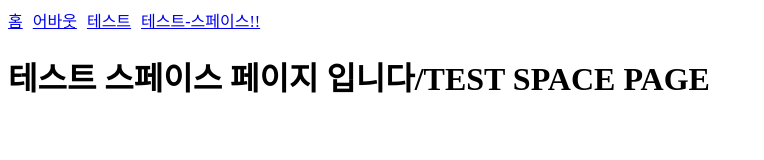
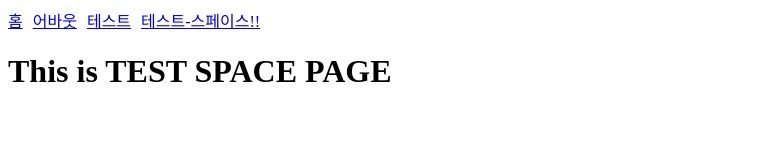
Before and after one commit to brightGarden02/my-blog-2022-06-29, a Gatsby site: page /test-space in a window 1280 px wide. Shown: the whole page, without its empty margins (0-764 px from the left). Built offline with nearby package versions, Linux system fonts and the light colour scheme; Gatsby itself is replaced by a stand-in of ours.

Commit message:
테스트 스페이스 내용 수정

```diff
--- a/src/pages/test-space.js
+++ b/src/pages/test-space.js
@@ -4,9 +4,9 @@ import React from "react";
 function TestSpacePage() {
   return (
     <main>
-      <title>테스트</title>
+      <title>테스트 스페이스</title>
       <Head />
-      <h1>테스트 스페이스 페이지 입니다/TEST SPACE PAGE</h1>
+      <h1>This is TEST SPACE PAGE</h1>
     </main>
   );
 }
```
